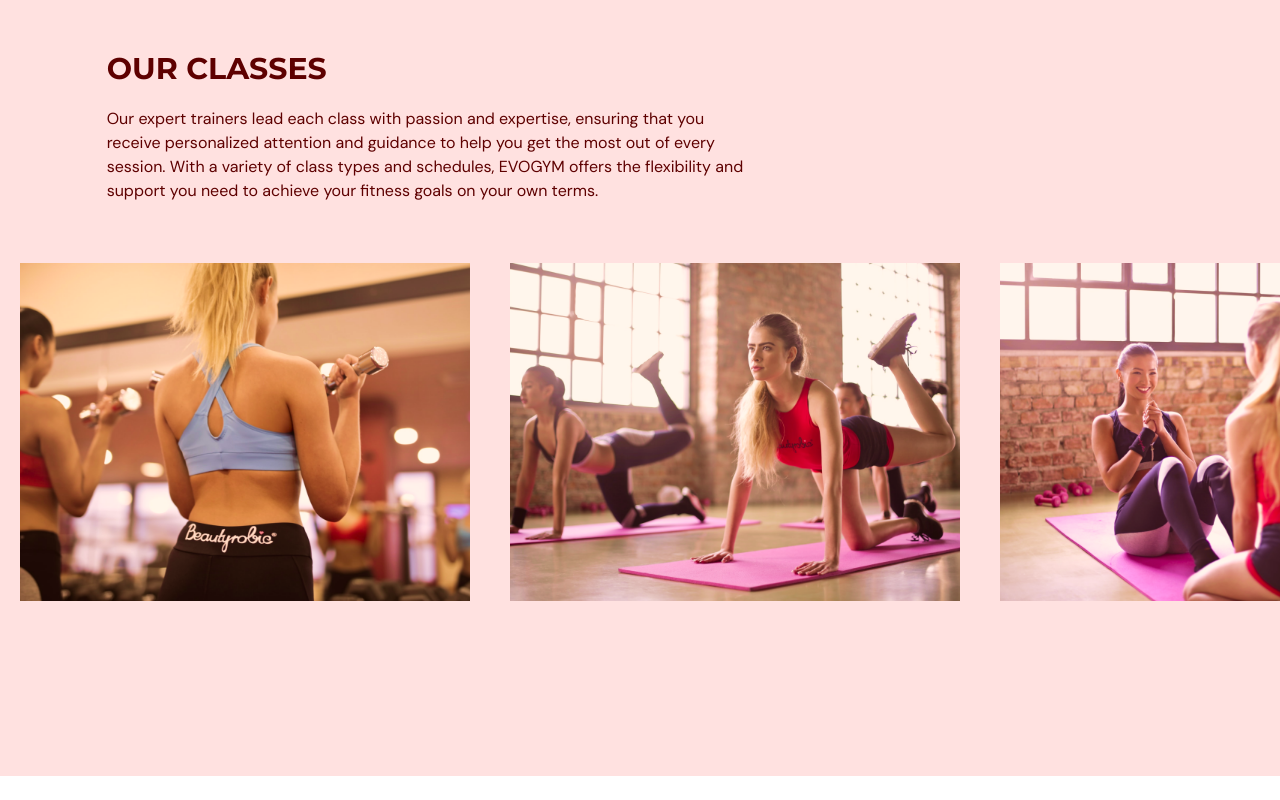
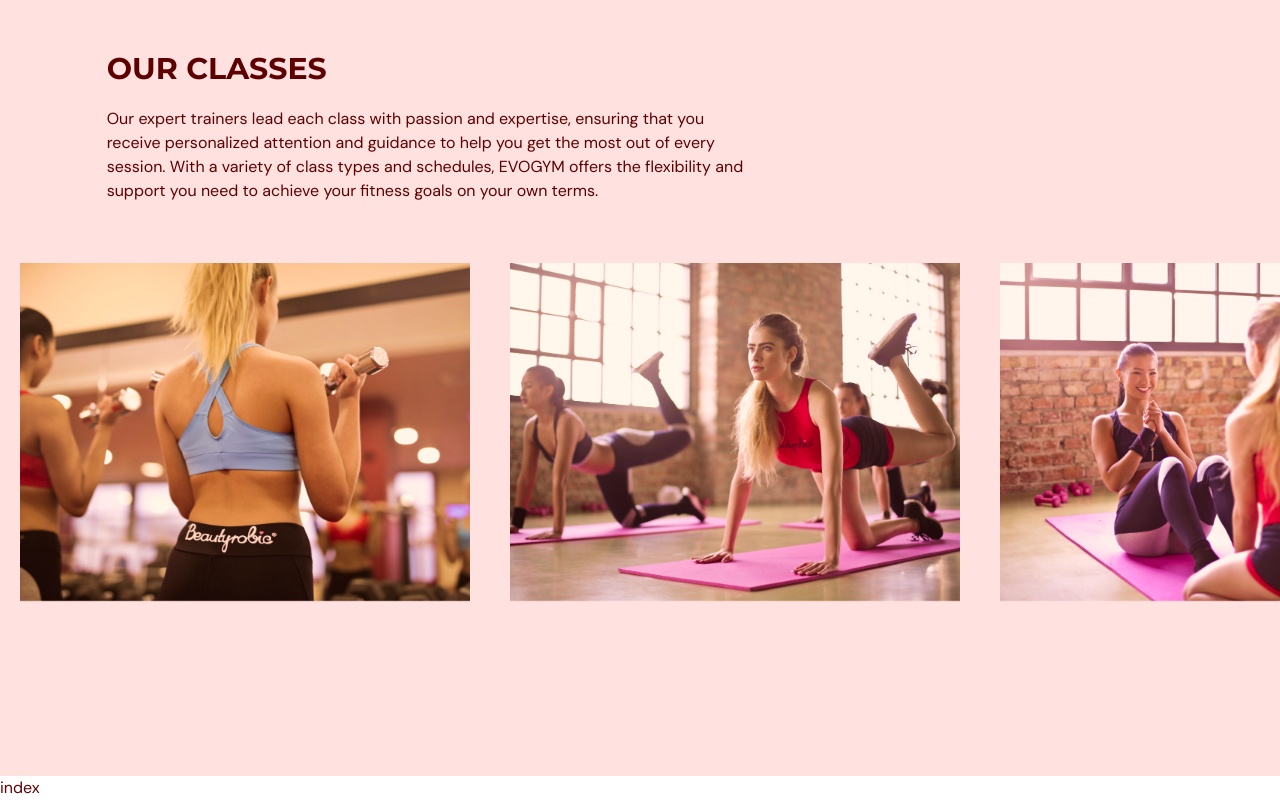
Before and after one commit to patrickgip94/EvoGym, a React (Vite) app: page / in a window 1280 px wide. Shown: the part 2329-3129 px from the top of the page. Before the commit the page ends 3105 px from the top, so only its background shows below. Built offline with nearby package versions, Linux system fonts and the light colour scheme.

Commit message:
Added ContactUs Page

```diff
--- a/package.json
+++ b/package.json
@@ -13,7 +13,8 @@
     "framer-motion": "^10.11.6",
     "react": "^18.2.0",
     "react-anchor-link-smooth-scroll": "^1.0.12",
-    "react-dom": "^18.2.0"
+    "react-dom": "^18.2.0",
+    "react-hook-form": "^7.43.9"
   },
   "devDependencies": {
     "@types/node": "^18.15.11",
--- a/src/App.tsx
+++ b/src/App.tsx
@@ -4,6 +4,7 @@
 import Home from "./scenes/home";
 import Benefits from "./scenes/benefits";
 import OurClasses from "./scenes/ourClasses";
+import ContactUs from './scenes/contactUs';
 
 function App() {
   const [selectedPage, setSelectedPage] = useState<SelectedPage>(
@@ -33,6 +34,7 @@
       <Home setSelectedPage={setSelectedPage} />
       <Benefits setSelectedPage={setSelectedPage} />
       <OurClasses setSelectedPage={setSelectedPage} />
+      <ContactUs setSelectedPage={setSelectedPage} />
     </div>
   );
 }
--- /dev/null
+++ b/src/scenes/contactUs/index.tsx
@@ -0,0 +1,14 @@
+import { SelectedPage } from "@/shared/types";
+import { motion } from "framer-motion";
+import { useForm } from "react-hook-form";
+import ContactUsPageGraphic from "@/assets/ContactUsPageGraphic.png";
+
+type Props = {
+  setSelectedPage: (value: SelectedPage) => void;
+};
+
+const ContactUs = ({ setSelectedPage }: Props) => {
+  return <div>index</div>;
+};
+
+export default ContactUs;
```
Also changed, not shown: 1 other file (tests, documents, lock files or other folders).
